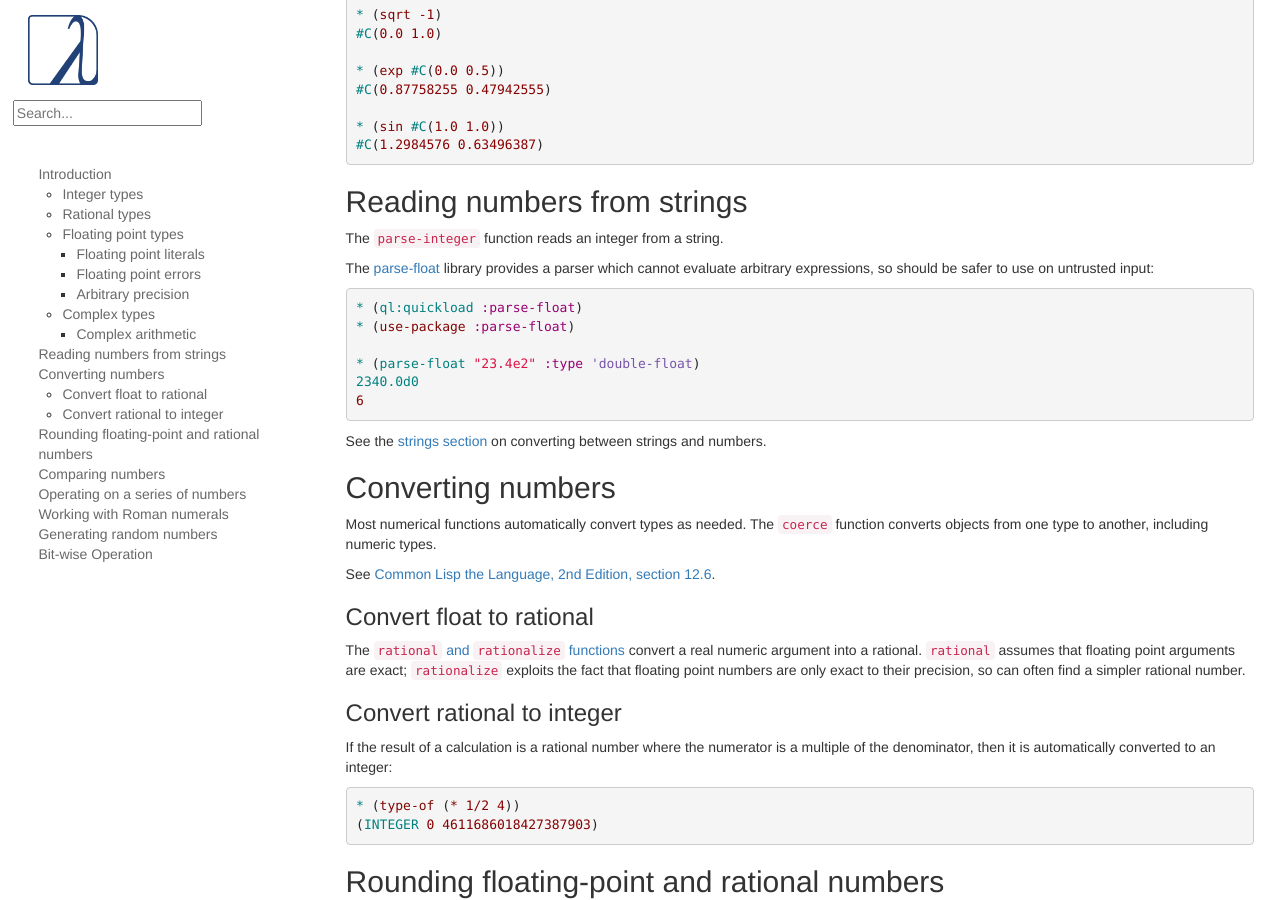
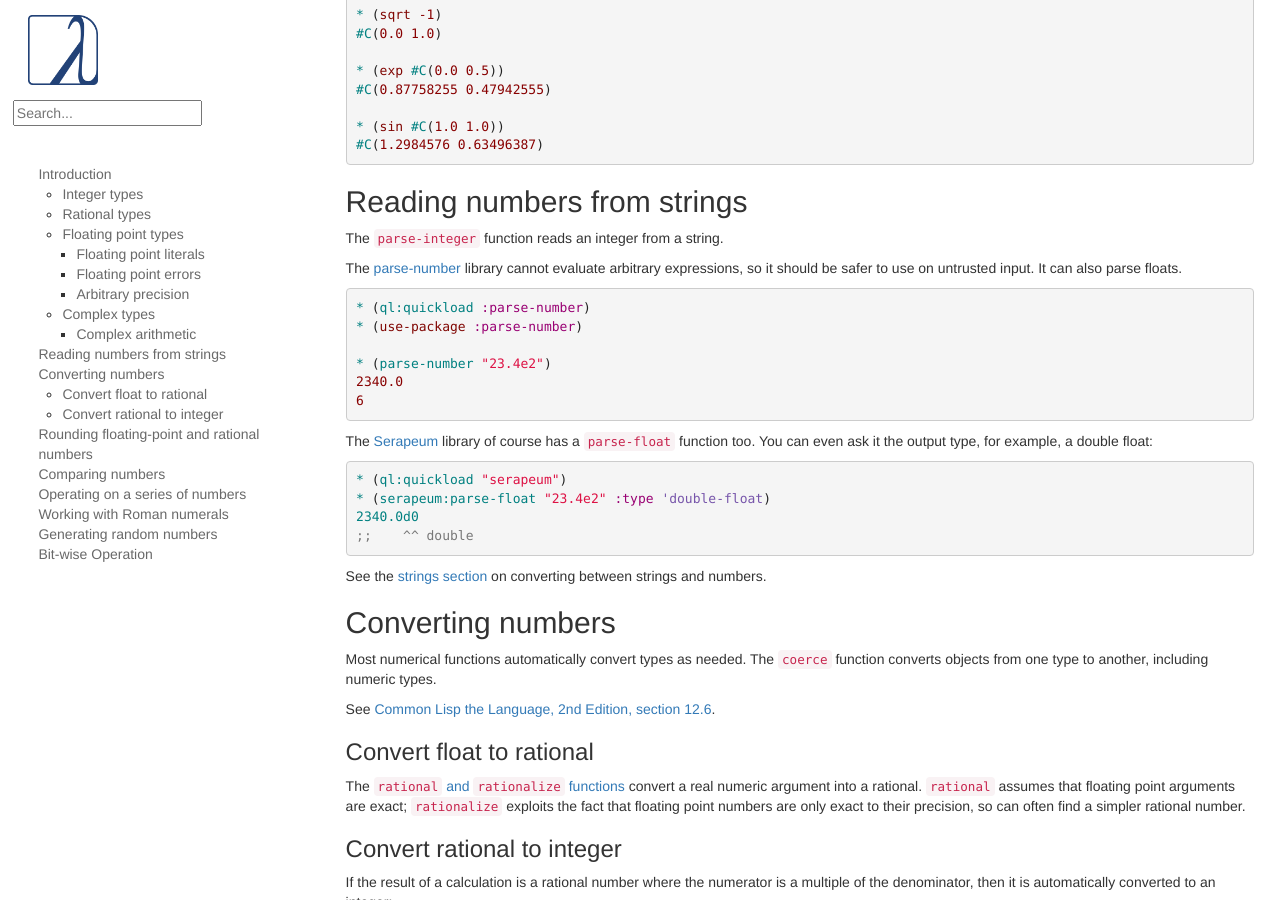
Before and after one commit to LispCookbook/cl-cookbook, a Jekyll site: the page built from numbers.md, in a window 1280 px wide and 900 px high, scrolled down 4738 px. Built offline with Jekyll 4.4.1, drawn with Linux system fonts in a browser that asks for light colours.

Commit message:
don't recommend parse-float
https://github.com/soemraws/parse-float/issues/13

https://www.reddit.com/r/Common_Lisp/comments/1m98c1x/nih_parsefloat_alternative/

```diff
--- a/numbers.md
+++ b/numbers.md
@@ -294,16 +294,27 @@ and return complex numbers when this is the true result. For example:
 
 The [`parse-integer`][parse-integer] function reads an integer from a string.
 
-The [parse-float][parse-float] library provides a parser which cannot evaluate
-arbitrary expressions, so should be safer to use on untrusted input:
+The [parse-number][parse-number] library cannot evaluate arbitrary
+expressions, so it should be safer to use on untrusted input. It can
+also parse floats.
 
 ~~~lisp
-* (ql:quickload :parse-float)
-* (use-package :parse-float)
+* (ql:quickload :parse-number)
+* (use-package :parse-number)
 
-* (parse-float "23.4e2" :type 'double-float)
+* (parse-number "23.4e2")
+2340.0
+6
+~~~
+
+The [Serapeum][serapeum] library of course has a `parse-float`
+function too. You can even ask it the output type, for example, a double float:
+
+~~~lisp
+* (ql:quickload "serapeum")
+* (serapeum:parse-float "23.4e2" :type 'double-float)
 2340.0d0
-6
+;;    ^^ double
 ~~~
 
 See the [strings section][strings] on converting between strings and numbers.
@@ -665,7 +676,8 @@ or other bit-wise functions.
 [complex]: http://clhs.lisp.se/Body/f_comp_2.htm#complex
 [realpart-and-imaginary]: http://clhs.lisp.se/Body/f_realpa.htm
 [parse-integer]: http://clhs.lisp.se/Body/f_parse_.htm
-[parse-float]: https://github.com/soemraws/parse-float/blob/master/parse-float.lisp
+[parse-number]: https://github.com/sharplispers/parse-number
+[serapeum]: https://github.com/ruricolist/serapeum/
 [strings]: https://lispcookbook.github.io/cl-cookbook/strings.html#converting-a-string-to-a-number
 [book-cl-12.6]: https://www.cs.cmu.edu/Groups/AI/html/cltl/clm/node130.html
 [rational-and-rationalize]: http://clhs.lisp.se/Body/f_ration.htm
```
